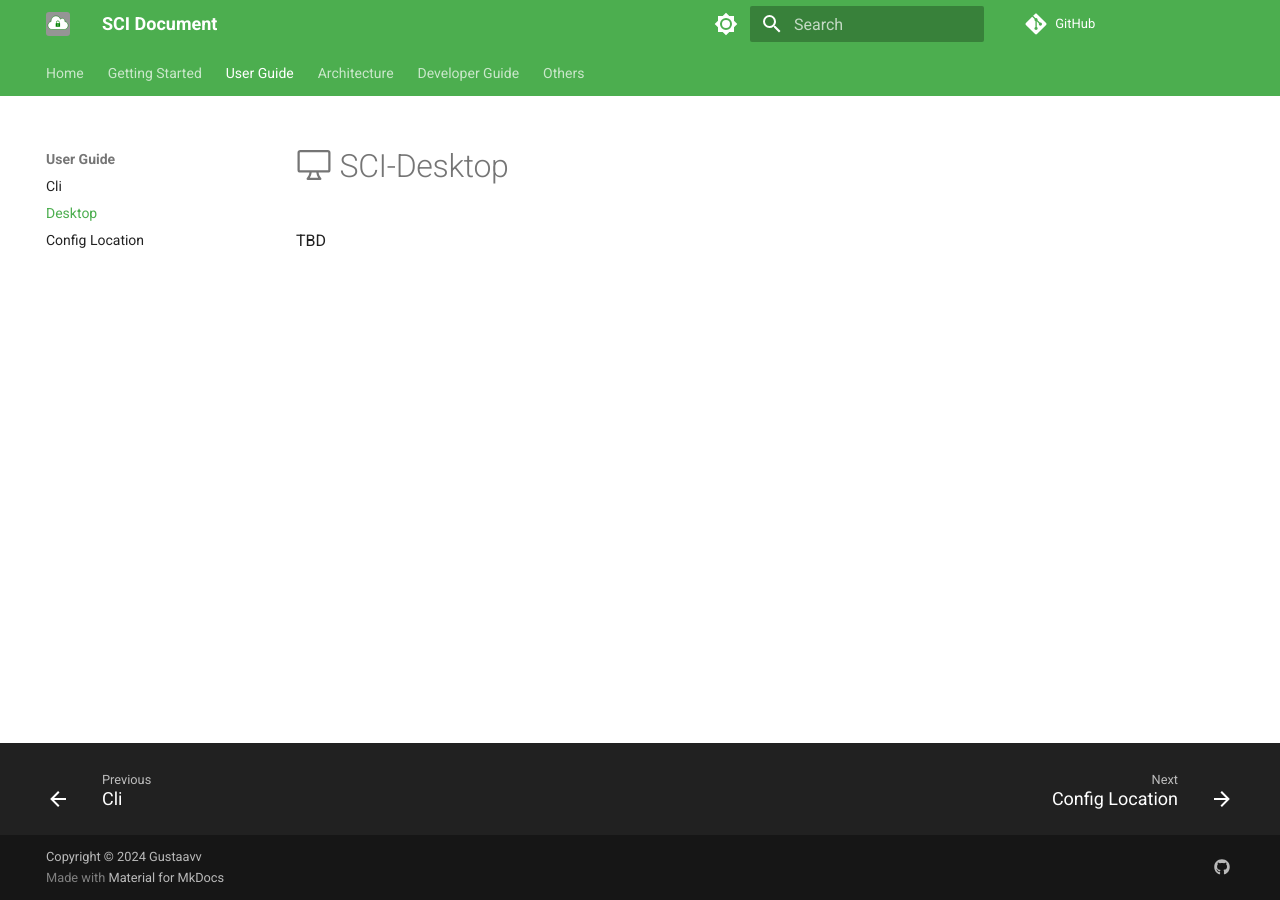
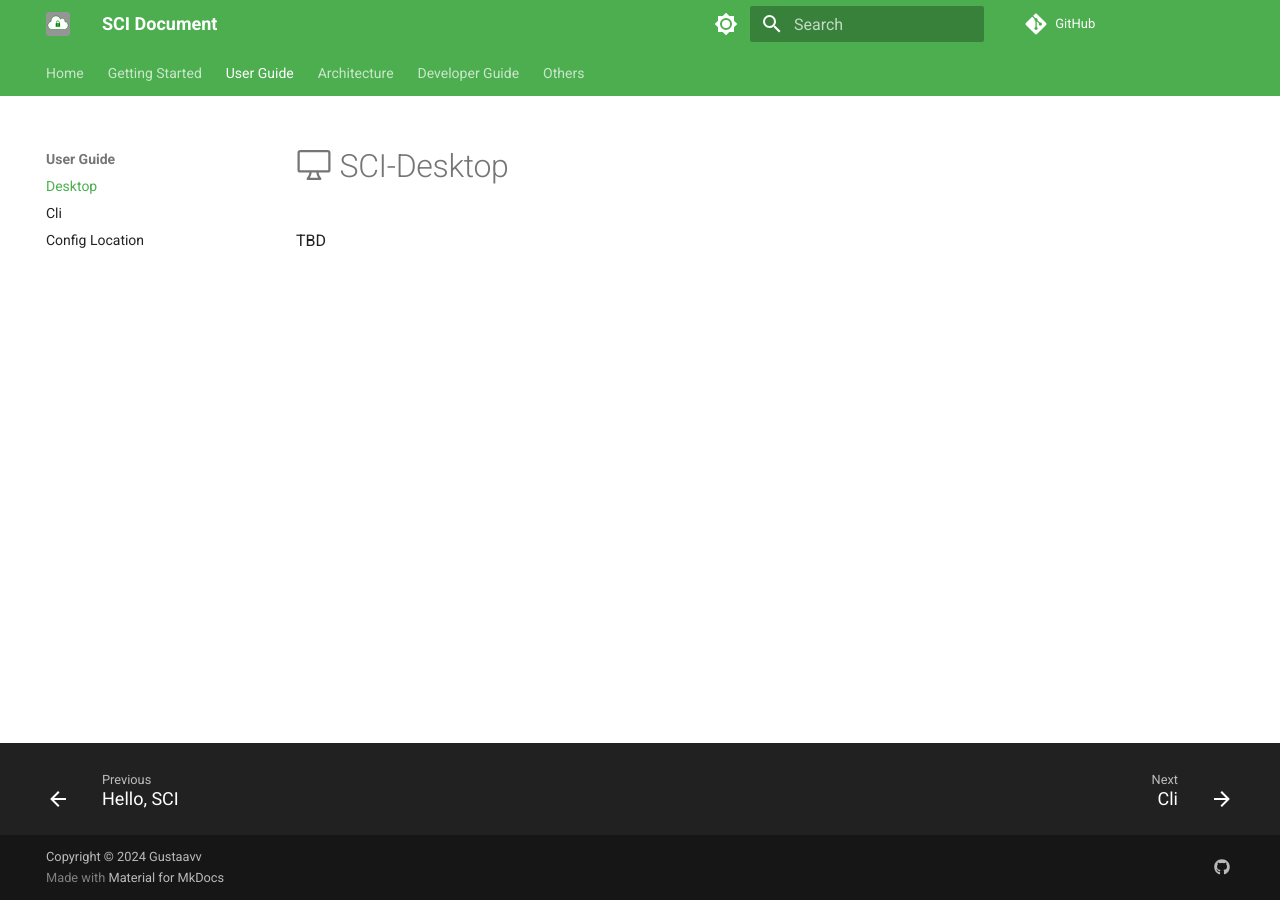
Before and after one commit to gustaavv/SecureCloudInspector, an MkDocs documentation site: the page built from docs/userGuide/desktop.md, in a window 1280 px wide. Built offline with MkDocs 1.6.1 and Material for MkDocs 9.7.7, drawn with Linux system fonts in a browser that asks for light colours; comment, search, counter and statistics services are not loaded.

Commit message:
update docs

```diff
--- a/mkdocs.yml
+++ b/mkdocs.yml
@@ -12,9 +12,10 @@ nav:
       - Prerequisite: gettingStarted/prerequisite.md
       - Encryption Overview: gettingStarted/encryptionOverview.md
       - Concepts: gettingStarted/concepts.md
+      - Hello, SCI: gettingStarted/helloSCI.md
   - User Guide:
+      - Desktop: userGuide/desktop.md
       - Cli: userGuide/cli.md
-      - Desktop: userGuide/desktop.md
       - Config Location: userGuide/configLocation.md
   - Architecture:
       - Design Thinking: architecture/designThinking.md
```
Also changed, not shown: docs/gettingStarted/helloSCI.md (added, +1 -0 lines).
